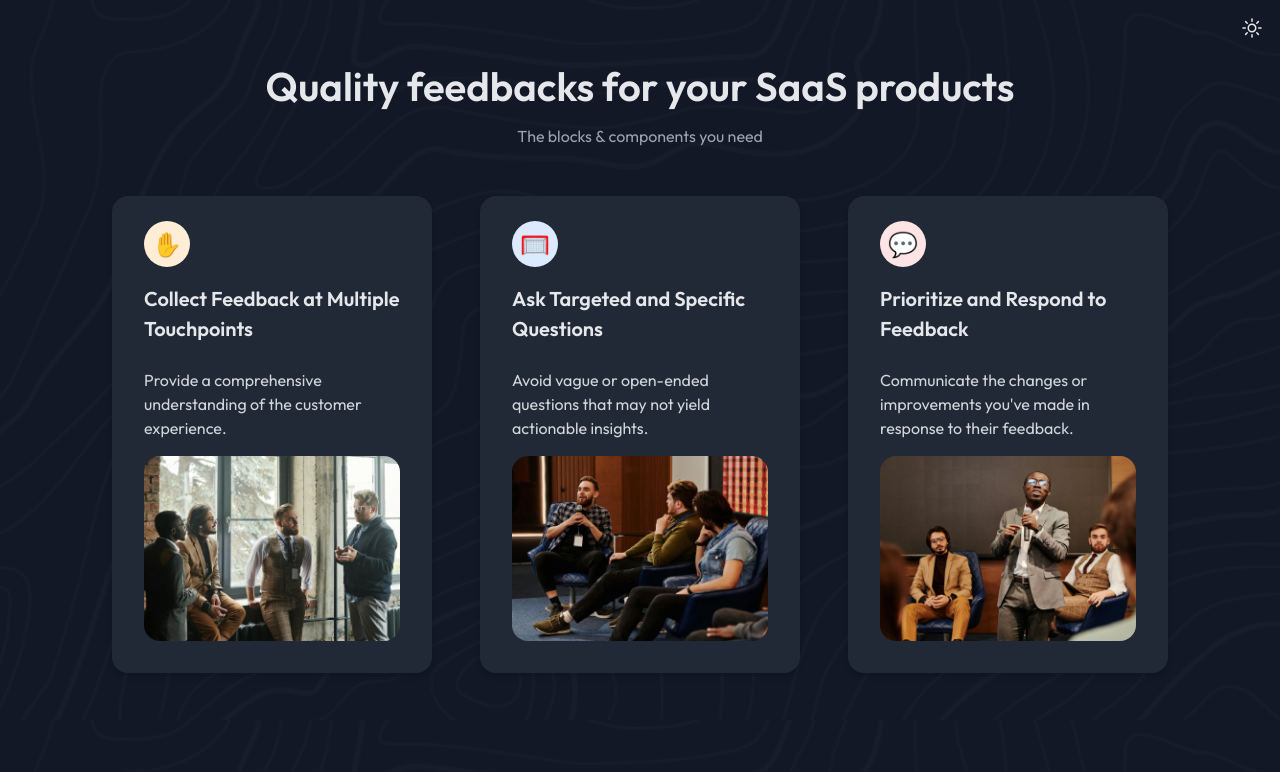
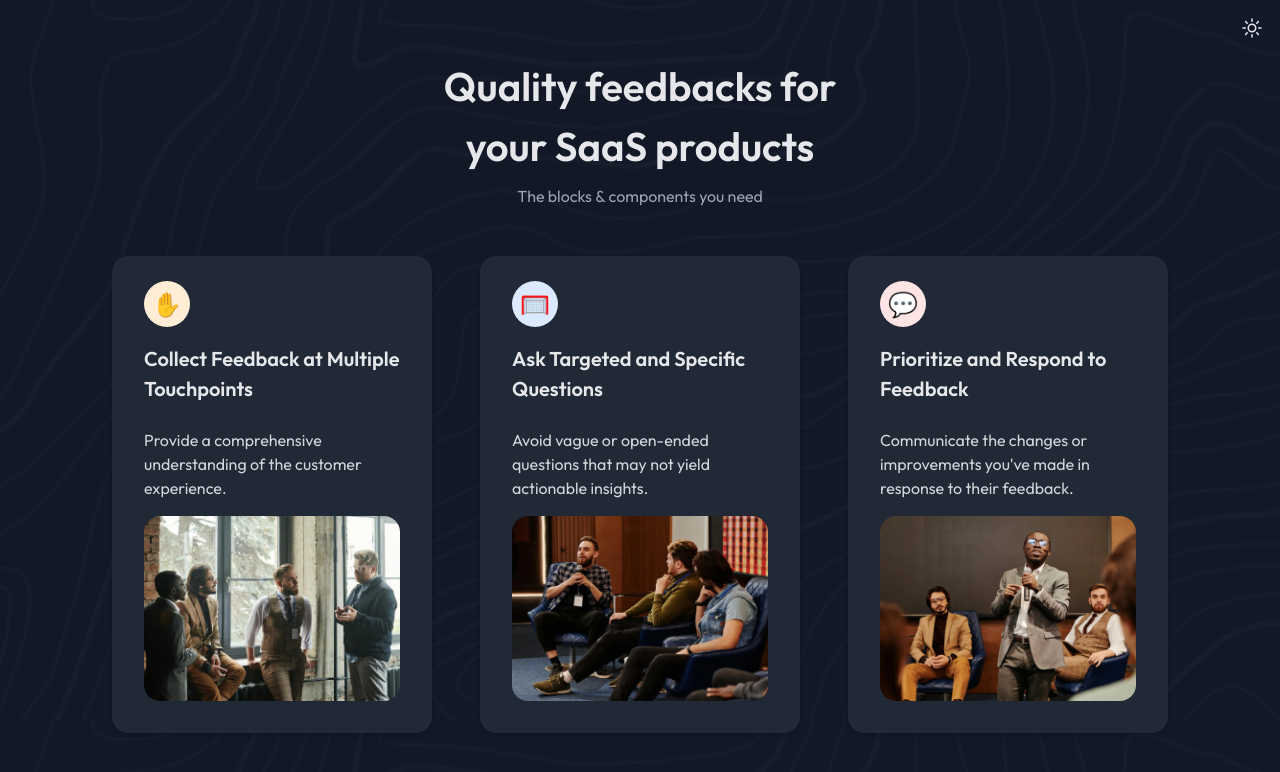
Before and after one commit to furkan-kayis/simple-feature-section, a React (Vite) app: page / in a window 1280 px wide. Shown: the top 772 px of the page. Built offline with nearby package versions, Linux system fonts and the light colour scheme.

Commit message:
fix heading width on large screens

```diff
--- a/src/App.tsx
+++ b/src/App.tsx
@@ -51,7 +51,7 @@ export default function App() {
       <ThemeSwitch />
       <div>
         <div className="space-y-2 text-center">
-          <h1 className="font-semibold text-[2.5rem]">
+          <h1 className="font-semibold text-[2.5rem] sm:max-w-[18ch] mx-auto">
             Quality feedbacks for your SaaS products
           </h1>
           <p className="text-gray-700 dark:text-custom-gray-400">
```
